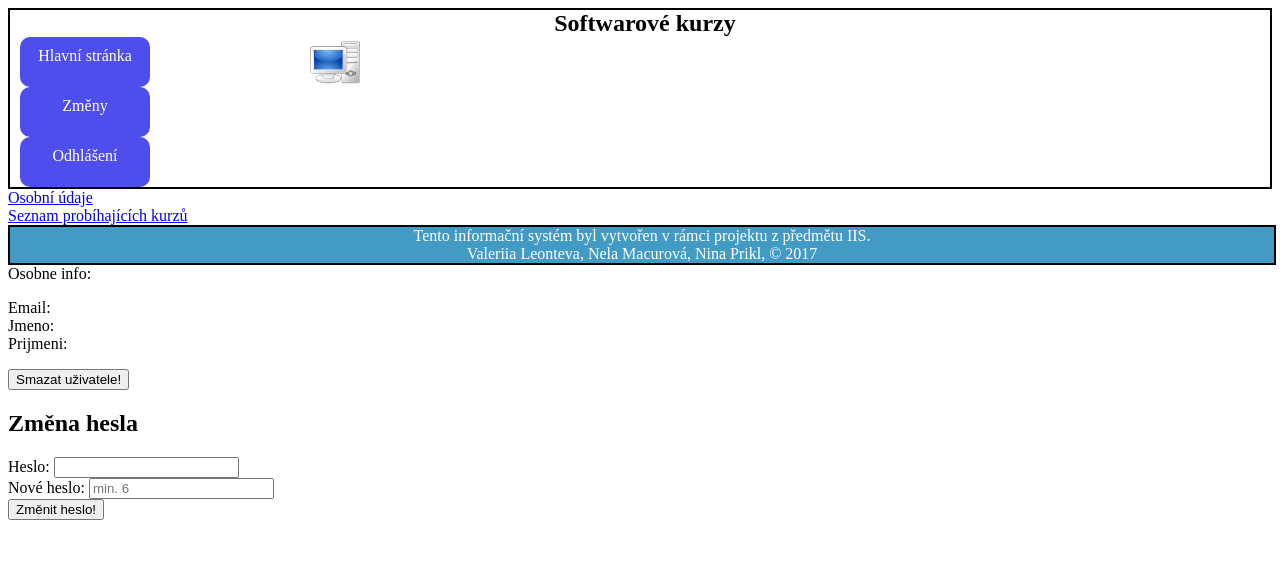
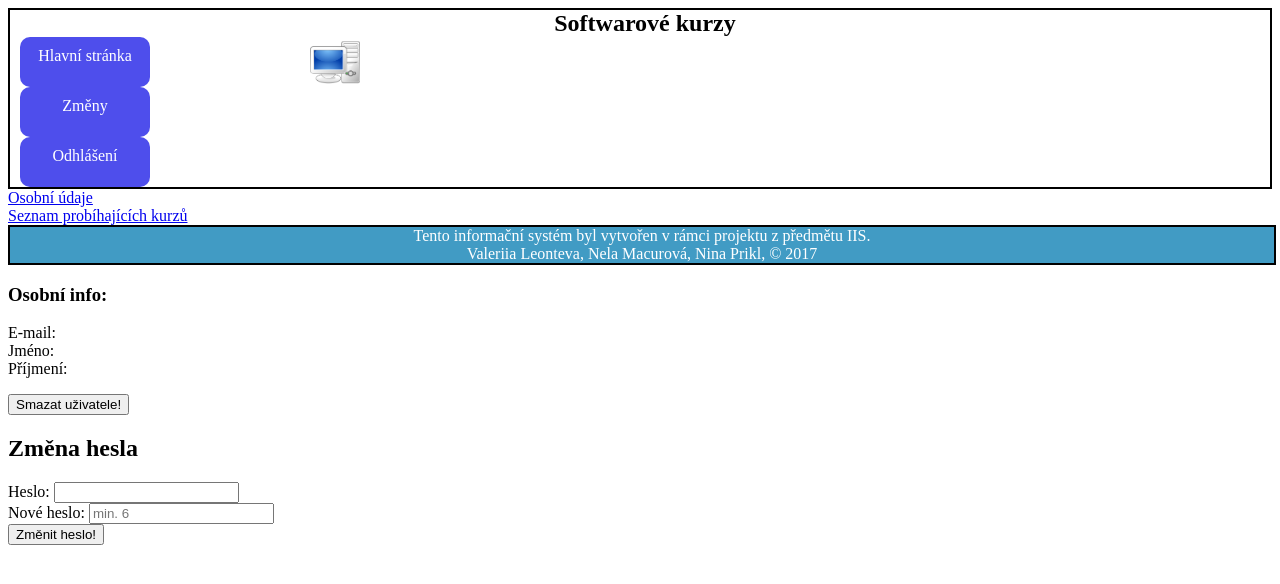
Before and after one commit to SKdiash/IIS, a PHP site: page /person_info.php in a window 1280 px wide. Shown: the top 584 px of the page. Run offline with PHP 8.4, Linux system fonts and the light colour scheme; the visitor is signed in with stand-in values (Sample User, id 1); data that the repository does not hold is empty; some libraries are stand-ins or nearby versions.

Commit message:
doplnění diakritiky

```diff
--- a/course_on.php
+++ b/course_on.php
@@ -144,7 +144,7 @@ echo '<table border="1" cellpadding="5" cellspacing="2" summary="Probíhající
                     </tr>
 
                     <tr>
-                        <td> Mesto: </td>
+                        <td> Město: </td>
                         <td>
                             <input type="text" name="city" required="required" />
                         </td>
--- a/look_order.php
+++ b/look_order.php
@@ -76,7 +76,7 @@ echo '<table border="1" cellpadding="5" cellspacing="2" summary="Objednávky" id
           if($order_on['accept'] == 0)
              echo '<td>Čeká</td>';
           elseif ($order_on['accept'] == 1)
-             echo '<td>Přijmuta</td>';
+             echo '<td>Přijata</td>';
           else
              echo '<td>Odmítnuta</td>';
 
--- a/person_info.php
+++ b/person_info.php
@@ -35,10 +35,10 @@
     $row = $result->fetch_assoc();
 
     echo '
-    Osobne info:  <br/>  <p>
-    Email: '.$row['email'].' <br/>
-    Jmeno: '.$row['first_name'].' <br/>
-    Prijmeni: '.$row['last_name'].' <br/> </p>';
+    <h3>Osobní info:</h3> <p>
+    E-mail: '.$row['email'].' <br/>
+    Jméno: '.$row['first_name'].' <br/>
+    Příjmení: '.$row['last_name'].' <br/> </p>';
 ?>
 
 <form action="delete_user.php" method="post" name="delete_user" onclick="return confirm('Are you sure you want to delete this item?');">
--- a/take_order.php
+++ b/take_order.php
@@ -73,7 +73,7 @@ echo '<table border="1" cellpadding="7" cellspacing="2" summary="Objednávky" id
     if($order_on['accept'] == 0)
        echo '<td>Čeká</td>';
     elseif ($order_on['accept'] == 1)
-       echo '<td>Přijmuta</td>';
+       echo '<td>Přijata</td>';
     else
        echo '<td>Odmítnuta</td>';
 
```
Also changed, not shown: course_new.php (+5 -5 lines), economic.php (+5 -5 lines).
